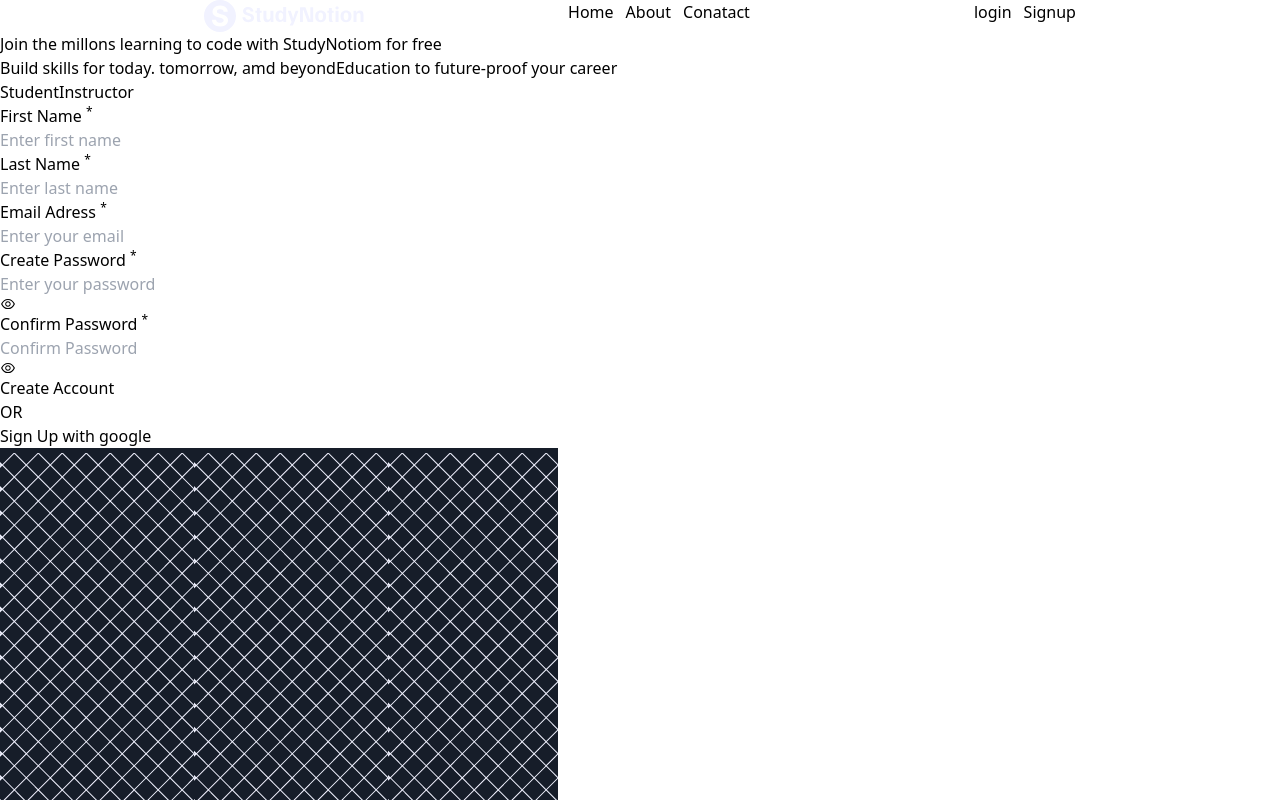
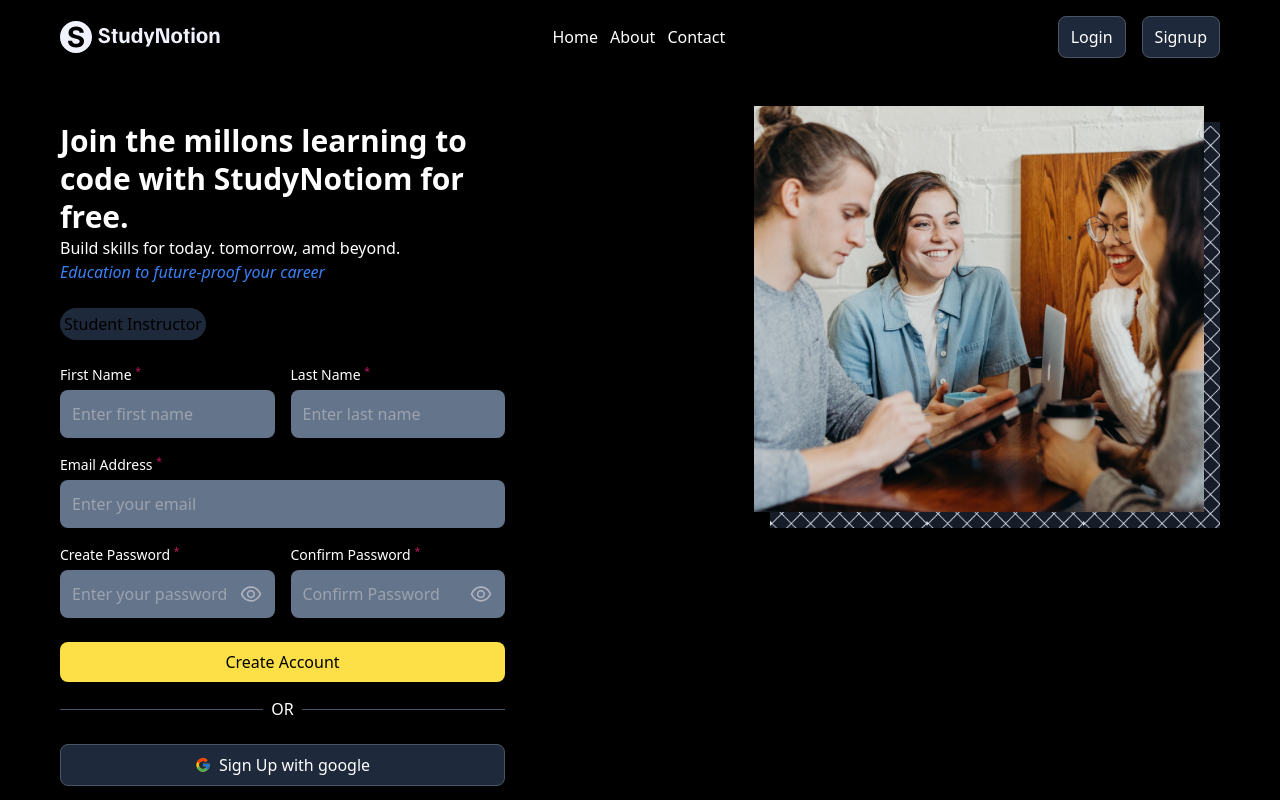
Before and after one commit to anuj-rishu/StudyNotion, a React (Create React App) app: page /signup in a window 1280 px wide. Shown: the top 800 px of the page. Built offline with nearby package versions, Linux system fonts and the light colour scheme.

Commit message:
🚀styling

```diff
--- a/src/App.js
+++ b/src/App.js
@@ -12,8 +12,8 @@ function App() {
   const [isLoggedIn, setIsLoggedIn] = useState(false)
 
   return (
-    <div>
-     <Navbar isLoggedIn={isLoggedIn} setLoggedIn={setIsLoggedIn} />
+    <div  className='w-screen  bg-black flex flex-col  '  >
+     <Navbar  isLoggedIn={isLoggedIn} setLoggedIn={setIsLoggedIn} />
 
 
       <Routes>
--- a/src/components/Loginform.js
+++ b/src/components/Loginform.js
@@ -24,12 +24,13 @@ const Loginform = ({setIsLoggedIn }) => {
     navigate("/dashboard")
   }
   return (
-    <form onSubmit={submitHandler} >
-<label>
-    <p>
-        Email Address <sup>*</sup>
+    <form className='flex flex-col w-full gap-y-4 mt-6 ' onSubmit={submitHandler} >
+<label className=' w-full' >
+    <p className=' text-[0.875rem] text-white mb-1 leading-[1.375rem] '>
+        Email Address <sup className='text-pink-700'>*</sup>
     </p>
     <input
+    className= ' border-gray-600  bg-slate-500 rounded-[0.5rem] text-yellow-50 w-full p-[12px]   '
     required
     type="email"
      name="email"
@@ -40,31 +41,39 @@ const Loginform = ({setIsLoggedIn }) => {
       />
 </label>
 
-<label>
-    <p>
-        Password <sup>*</sup>
+<label className=' w-full relative'>
+    <p className=' text-[0.875rem] text-white mb-1 leading-[1.375rem] '>
+        Password  <sup className='text-pink-700'>*</sup>
     </p>
     <input
+    className= ' border-gray-600  bg-slate-500 rounded-[0.5rem] text-yellow-50 w-full p-[12px]   '
     required
     type={showPassword ? ("text") : ("password")}
-     name="password"
+     name=" password"
 
       value={formData.password}
       onChange={changeHandler}
-      placeholder='password'
+      placeholder=' Enter password'
       />
 
-      <span onClick={()=> setshowPassword((prev)=> !prev)}>
-        {showPassword ?(<AiOutlineEyeInvisible />):(<AiOutlineEye />)}
+      <span className=' absolute  right-3 top-[38px] cursor-pointer '
+       onClick={()=> setshowPassword((prev)=> !prev)}>
+        {showPassword ?(<AiOutlineEyeInvisible fontSize={24} fill='#AFB2BF' />):(<AiOutlineEye fontSize={24} fill='#AFB2BF'  />)}
       </span>
-      <Link to="#">
-      <p>Forget Password</p>
+      <Link to="#"
+
+      >
+      <p  className=' text-xs mt-2  text-blue-500 max-w-max ml-auto'>Forget Password</p>
       </Link>
 </label>
 
-<button  >
+<button className=' bg-yellow-300 rounded-[8px] font-medium text-black px-[12px] py-[8px] mt-6'  >
     Sign In
 </button>
+
+
+
+
   </form>
   )
 }
--- a/src/components/Navbar.js
+++ b/src/components/Navbar.js
@@ -8,13 +8,13 @@ const Navbar = (props) => {
     let setLoggedIn =props.setLoggedIn;
 
   return (
-    <div className='flex justify-evenly'>
+    <div className='flex justify-between items-center w-11/12 max-w-[1160px] py-4 mx-auto '>
 <Link to="/">
     <img src={logo} alt='logo '  width={160} height={32} loading='lazy'/>
 
 </Link>
 <nav>
-<ul className='flex gap-3 ' >
+<ul className='flex gap-3 text-white ' >
    <li>
     <Link to="/">Home</Link>
    </li>
@@ -22,32 +22,33 @@ const Navbar = (props) => {
     <Link to="/">About</Link>
    </li>
    <li>
-    <Link to="/">Conatact</Link>
+    <Link to="/">Contact</Link>
    </li>
 
 </ul>
 </nav>
 
-<div className='flex ml-5 gap-3' >
+<div className='flex items-center gap-x-4 ' >
 { !isLoggedIn &&
     <Link to="/login" >
-   <button>
-    login
+   <button className=' bg-slate-800  text-white py-[8px] px-[12px] rounded-[8px] border border-gray-600  ' >
+    Login
     </button>
     </Link>
 }
 { !isLoggedIn &&
     <Link to="/signup" >
-   <button >
+   <button className=' bg-slate-800  text-white py-[8px] px-[12px] rounded-[8px] border border-gray-600  ' >
     Signup
     </button>
     </Link>
 }
 { isLoggedIn &&
     <Link to="/logout" >
-   <button onClick={() => {
+   <button className=' bg-slate-800  text-white        py-[8px] px-[12px] rounded-[8px] border border-gray-600  ' onClick={() => {
     setLoggedIn(false);
     toast.success("Logged Out")
+
    }} >
 
     Log Out
@@ -56,7 +57,7 @@ const Navbar = (props) => {
 }
 { isLoggedIn &&
     <Link to="/dashboard" >
-   <button>
+   <button  className=' bg-slate-800  text-white py-[8px] px-[12px] rounded-[8px] border border-gray-600  ' >
     Dashboard
     </button>
     </Link>
--- a/src/components/SignupForm.js
+++ b/src/components/SignupForm.js
@@ -39,21 +39,22 @@ navigate("/dashboard")
   return (
  <div>
 
-  <div>
-  <button>
+  <div className='flex bg-slate-800 p-1 gap-x-1 my-6 rounded-full max-w-max '>
+  <button className=''>
       Student
-    </button>
-    <button>
+    </button >
+    <button className=''>
       Instructor
     </button>
   </div>
 
     <form onSubmit={submitHandler}>
 
-
-      <label>
-        <p>First Name <sup>*</sup></p>
+<div className=' flex gap-x-4 mt-4' >
+      <label className='w-full'>
+        <p className=' text-[0.875rem] text-white mb-1 leading-[1.375rem] ' >First Name <sup className='text-pink-700'>*</sup></p>
         <input
+         className= ' border-gray-600  bg-slate-500 rounded-[0.5rem] text-yellow-50 w-full p-[12px]   '
         required
         type='text'
         name='firstName'
@@ -62,9 +63,10 @@ navigate("/dashboard")
         value={formdata.firstName}
         />
       </label>
-      <label>
-        <p>Last Name <sup>*</sup></p>
+      <label className='w-full'>
+        <p className=' text-[0.875rem] text-white mb-1 leading-[1.375rem] '>Last Name <sup className='text-pink-700'>*</sup></p>
         <input
+         className= ' border-gray-600  bg-slate-500 rounded-[0.5rem] text-yellow-50 w-full p-[12px]   '
         required
         type='text'
         name='lastName'
@@ -73,10 +75,12 @@ navigate("/dashboard")
         value={formdata.lasttName}
         />
       </label>
+      </div>
 
       <label>
-        <p>Email Adress <sup>*</sup></p>
+        <p className=' mt-4 text-[0.875rem] text-white mb-1 leading-[1.375rem] '>Email Address <sup className='text-pink-700'>*</sup></p>
         <input
+         className= ' border-gray-600  bg-slate-500 rounded-[0.5rem] text-yellow-50 w-full p-[12px]   '
         required
         type='email'
         name='email'
@@ -86,10 +90,11 @@ navigate("/dashboard")
         />
       </label>
 
-      <div>
-      <label>
-        <p>Create Password <sup>*</sup></p>
+      <div className=' flex gap-x-4 mt-4'>
+      <label className=' w-full relative'>
+        <p className=' text-[0.875rem] text-white mb-1 leading-[1.375rem] '>Create Password <sup className='text-pink-700'>*</sup></p>
         <input
+         className= ' border-gray-600  bg-slate-500 rounded-[0.5rem] text-yellow-50 w-full p-[12px]   '
         required
         type={showPassword ? ("text"): ("password")}
         name='password'
@@ -98,14 +103,17 @@ navigate("/dashboard")
         value={formdata.password}
         />
 
-<span onClick={()=> setshowPassword((prev)=> !prev)}>
-        {showPassword ?(<AiOutlineEyeInvisible />):(<AiOutlineEye />)}
+<span
+className=' absolute  right-3 top-[38px] cursor-pointer '
+onClick={()=> setshowPassword((prev)=> !prev)}>
+        {showPassword ?(<AiOutlineEyeInvisible fontSize={24} fill='#AFB2BF' />):(<AiOutlineEye fontSize={24} fill='#AFB2BF' />)}
       </span>
       </label>
 
-      <label>
-        <p>Confirm Password <sup>*</sup></p>
+      <label className=' w-full relative' >
+        <p className=' text-[0.875rem] text-white mb-1 leading-[1.375rem] '>Confirm Password <sup className='text-pink-700'>*</sup></p>
         <input
+         className= ' border-gray-600  bg-slate-500 rounded-[0.5rem] text-yellow-50 w-full p-[12px]   '
         required
         type={showPassword ? ("text"): ("password")}
         name='confirmpassword'
@@ -114,13 +122,15 @@ navigate("/dashboard")
         value={formdata.confirmpassword}
         />
 
-<span onClick={()=> setshowPassword((prev)=> !prev)}>
-        {showPassword ?(<AiOutlineEyeInvisible />):(<AiOutlineEye />)}
+<span
+className=' absolute  right-3 top-[38px] cursor-pointer '
+onClick={()=> setshowPassword((prev)=> !prev)}>
+        {showPassword ?(<AiOutlineEyeInvisible fontSize={24} fill='#AFB2BF' />):(<AiOutlineEye fontSize={24} fill='#AFB2BF' />)}
       </span>
       </label>
       </div>
 
-      <button>
+      <button className='  w-full bg-yellow-300 rounded-[8px] font-medium text-black px-[12px] py-[8px] mt-6' >
         Create Account
       </button>
 
--- a/src/components/Template.js
+++ b/src/components/Template.js
@@ -2,29 +2,33 @@ import React from 'react'
 import frameImage from "../assets/frame.png"
 import SignupForm from './SignupForm'
 import Loginform from './Loginform'
+import { FcGoogle } from "react-icons/fc";
 
 const Template = ({ title, desc1, desc2, image, formtype, setIsLoggedIn }) => {
   return (
-    <div>
-      <div>
-        <h1>{title}</h1>
-        <p>
-          <span>{desc1}</span>
-          <span>{desc2}</span>
+    <div className='flex w-11/12 justify-between max-w-[1160px] py-12 mx-auto gap-x-12 gap-y-0' >
+      <div  className=' w-11/12 max-w-[445px] '>
+        <h1 className='text-white font-semibold text-[1.875rem] leading-[2.375rem] ' >{title}</h1>
+        <p className=' text-[1rem] leading-[1.625rem mt-4] ' >
+          <span className='  text-white ' >{desc1}</span>
+          <br />
+
+          <span className='text-blue-500 italic '  >{desc2}</span>
         </p>
         {formtype === "signup" ? <SignupForm setIsLoggedIn={setIsLoggedIn} /> : <Loginform setIsLoggedIn={setIsLoggedIn} />}
-        <div>
-          <div></div>
-          <p>OR</p>
-          <div></div>
+        <div className='flex w-full items-center my-4 gap-x-2 ' >
+          <div className=' w-full h-[1px] bg-slate-600  ' ></div>
+          <p className=' text-white   font-medium leading-[1.375rem] '>OR</p>
+          <div className=' w-full h-[1px]  bg-slate-600  ' ></div>
         </div>
-        <button>
+        <button className=' w-full flex justify-center items-center rounded-[8px] font-medium   text-white  bg-slate-800  border border-gray-600  px-[12px] py-[8px] gap-x-2 mt-6  ' >
+        <FcGoogle  />
           <p> Sign Up with google</p>
         </button>
       </div>
-      <div>
+      <div className=' relative w-11/12 max-w-[450px] ' >
         <img src={frameImage} alt='pattern' width={558} height={504}/>
-        <img src={image} alt='pattern' loading='lazy' width={558}  height={490} />
+        <img className=' absolute -top-4 right-4' src={image} alt='pattern' loading='lazy' width={558}  height={490} />
       </div>
     </div>
   )
--- a/src/pages/Dashboard.js
+++ b/src/pages/Dashboard.js
@@ -2,7 +2,7 @@ import React from 'react'
 
 const Dashboard = () => {
   return (
-    <div className=' flex justify-center items-center' >
+    <div  className=' flex justify-center items-center text-white text-3xl h-full '  >
         Welcome To Study Notion
     </div>
   )
--- a/src/pages/Home.js
+++ b/src/pages/Home.js
@@ -2,7 +2,7 @@ import React from 'react'
 
 const Home = () => {
   return (
-    <div className=' flex justify-center items-center' >
+    <div className=' flex justify-center items-center text-white text-3xl h-full ' >
         Home</div>
   )
 }
--- a/src/pages/Login.js
+++ b/src/pages/Login.js
@@ -5,9 +5,9 @@ import loginImg from '../assets/login.png'
 const Login = ({setIsLoggedIn}) => {
   return (
     <Template
-    title="Welcome Back"
-    desc1="Build skills for today. tomorrow, amd beyond"
-    desc2="Education to future-proof your career"
+    title="Welcome Back !"
+    desc1="Build skills for today. tomorrow, amd beyond."
+    desc2="Education to future-proof your career."
     image={loginImg}
     formtype="login"
     setIsLoggedIn={setIsLoggedIn}
--- a/src/pages/Signup.js
+++ b/src/pages/Signup.js
@@ -5,8 +5,8 @@ import signupImg from '../assets/signup.png'
 const Signup = ({setIsLoggedIn}) => {
   return (
     <Template
-    title="Join the millons learning to code with StudyNotiom for free"
-    desc1="Build skills for today. tomorrow, amd beyond"
+    title="Join the millons learning to code with StudyNotiom for free."
+    desc1="Build skills for today. tomorrow, amd beyond."
     desc2="Education to future-proof your career"
     image={signupImg}
     formtype="signup"
```
